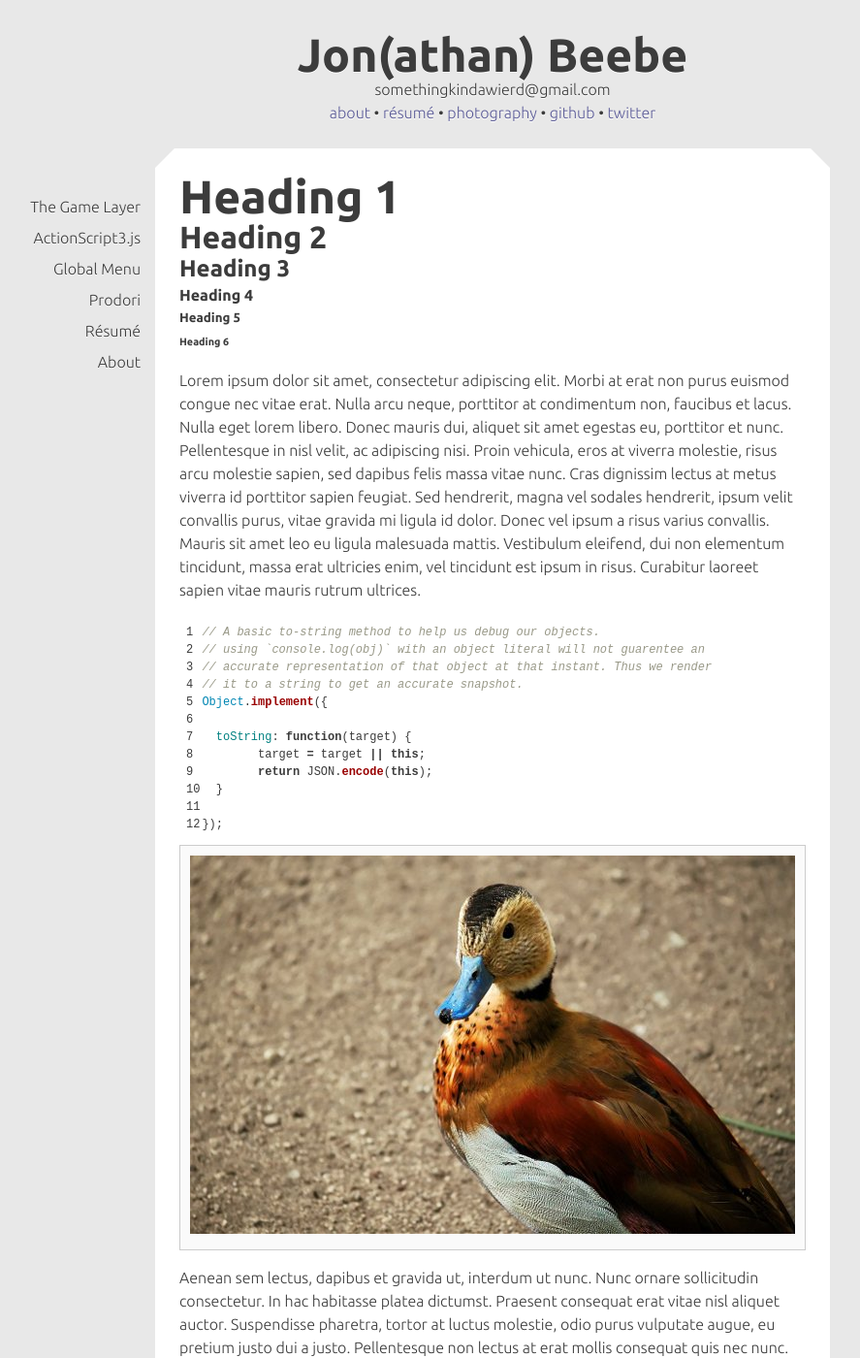
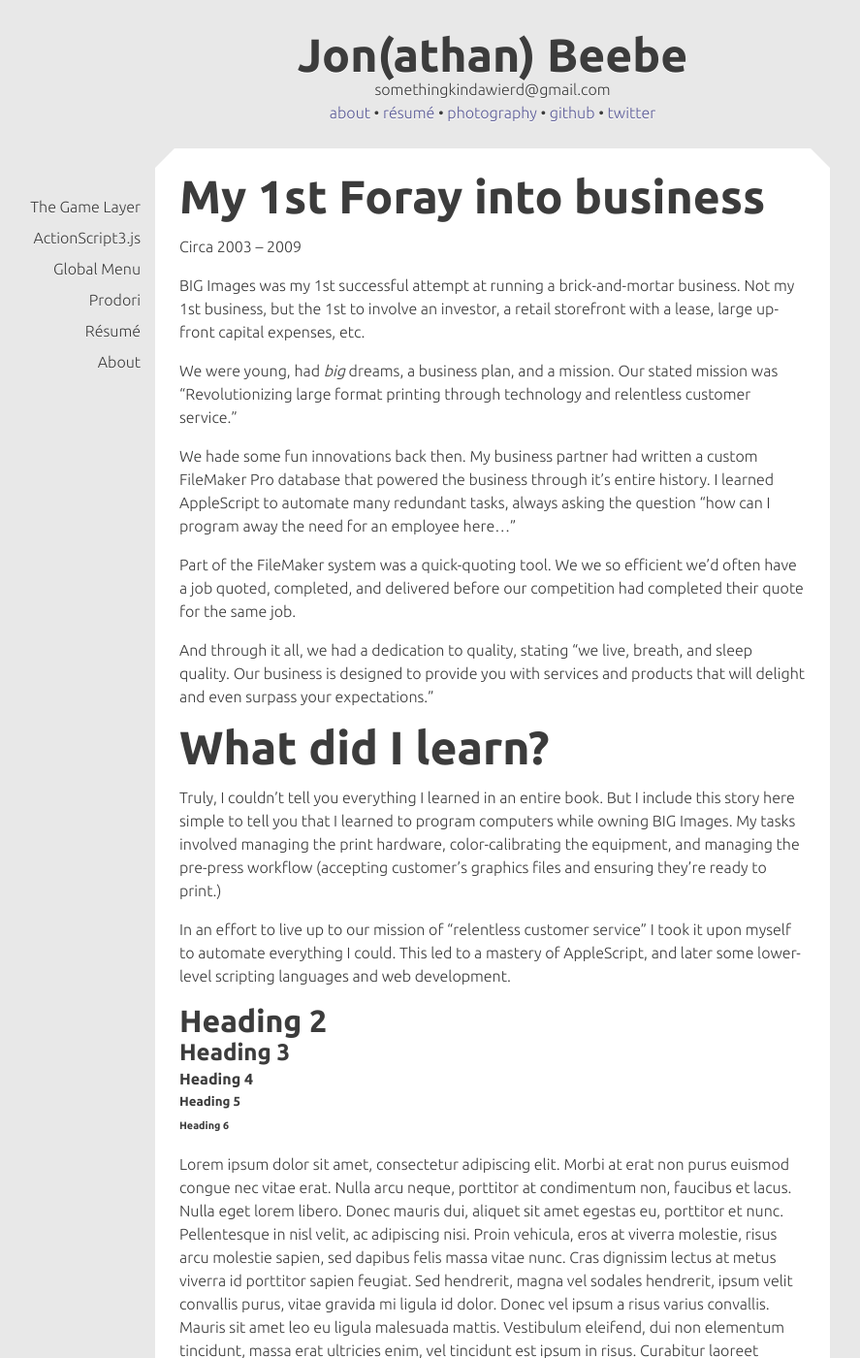
Before and after one commit to jonathan-beebe/somethingkindawierd.github.com, a Jekyll site: the page built from _posts/projects/_posts/2011-01-01-big-images.markdown, in a window 1280 px wide and 1400 px high. Shown: the whole window at 97% size, without its empty margins (232-1119 px from the left). Built offline with Jekyll 4.4.1, drawn with Linux system fonts in a browser that asks for light colours.

Commit message:
adding really, really rough draft of BIG Images post

```diff
--- a/_posts/projects/_posts/2011-01-01-big-images.markdown
+++ b/_posts/projects/_posts/2011-01-01-big-images.markdown
@@ -5,8 +5,44 @@ category: project
 summary: I owned this awesomeness!
 tags: test
 ---
-Heading 1
+My 1st Foray into business
 =========
+
+Circa 2003 &ndash; 2009
+
+BIG Images was my 1st successful attempt at running a brick-and-mortar business.
+Not my 1st business, but the 1st to involve an investor, a retail storefront
+with a lease, large up-front capital expenses, etc.
+
+We were young, had *big* dreams, a business plan, and a mission. Our stated
+mission was "Revolutionizing large format printing through technology and
+relentless customer service."
+
+We hade some fun innovations back then. My business partner had written a custom
+FileMaker Pro database that powered the business through it's entire history. I
+learned AppleScript to automate many redundant tasks, always asking the question
+"how can I program away the need for an employee here&hellip;"
+
+Part of the FileMaker system was a quick-quoting tool. We we so efficient we'd
+often have a job quoted, completed, and delivered before our competition had
+completed their quote for the same job.
+
+And through it all, we had a dedication to quality, stating "we live, breath,
+and sleep quality. Our business is designed to provide you with services and
+products that will delight and even surpass your expectations."
+
+What did I learn?
+=================
+
+Truly, I couldn't tell you everything I learned in an entire book. But I
+include this story here simple to tell you that I learned to program computers
+while owning BIG Images. My tasks involved managing the print hardware, color-calibrating
+the equipment, and managing the pre-press workflow (accepting customer's
+graphics files and ensuring they're ready to print.)
+
+In an effort to live up to our mission of "relentless customer service" I took
+it upon myself to automate everything I could. This led to a mastery of AppleScript,
+and later some lower-level scripting languages and web development.
 
 Heading 2
 ---------
```
